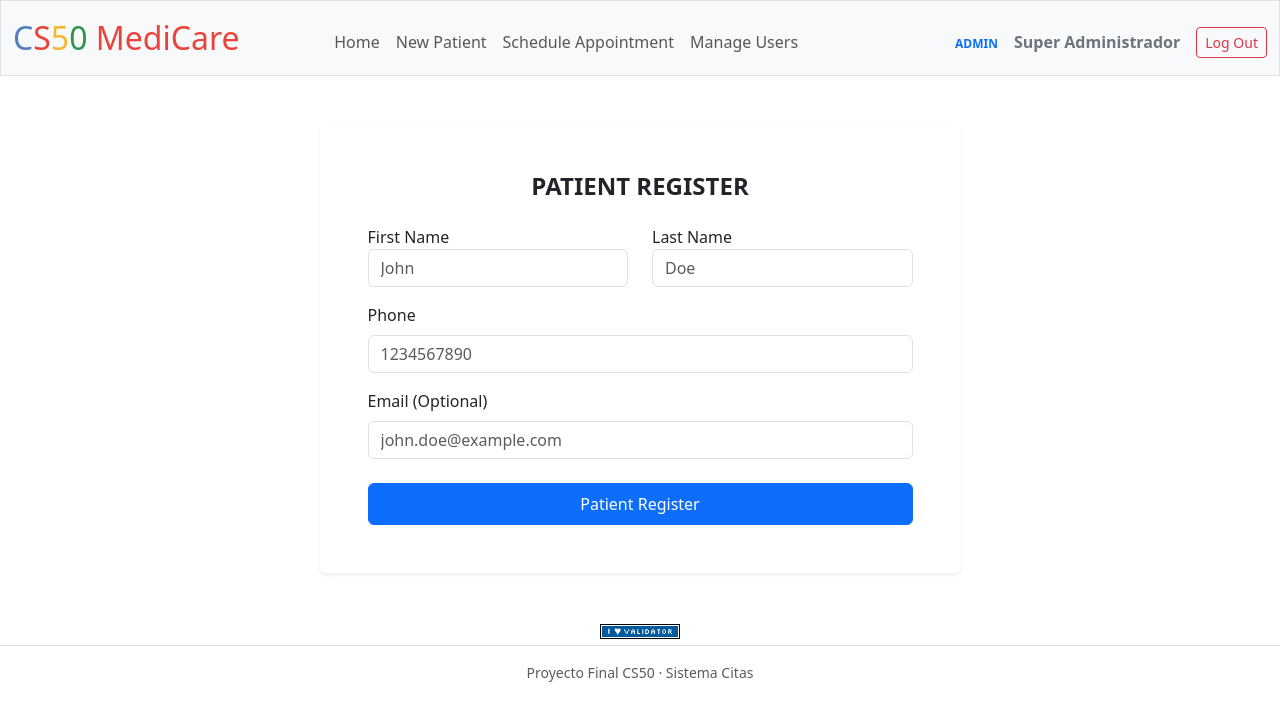
After one commit to alexcham23/proyecto-final-cs50-clinic, a Flask app: page /patients/new in a window 1280 px wide. The commit adds this page. Shown: the top 721 px of the page. Run offline with Flask 3, Linux system fonts and the light colour scheme; a user stored in the database is signed in; some libraries are stand-ins or nearby versions.

Commit message:
add: register patiente appointment

```diff
--- a/app.py
+++ b/app.py
@@ -1,4 +1,6 @@
 import os
+import re
+from datetime import datetime
 
 from cs50 import SQL
 from flask import Flask, flash, g, redirect, render_template, request, session
@@ -70,16 +72,16 @@ def index():
         # Fetch today's appointments for the receptionist dashboard
         today_appointments = db.execute(
             """
-            SELECT a.id, p.first_name || ' ' || p.last_name AS patient_name,
-                d.full_name AS doctor_name, d.specialty,
-                a.scheduled_date
+            SELECT a.id, a.scheduled_date, a.scheduled_time, a.status,
+            p.first_name || ' ' || p.last_name AS patient_name,
+            d.full_name AS doctor_name, d.specialty
             FROM appointments a
             JOIN patients p ON a.patient_id = p.id
             JOIN users d ON a.doctor_id = d.id
-            WHERE DATE(a.scheduled_date) = DATE('now')
             ORDER BY a.scheduled_date ASC
             """
         )
+        print(today_appointments)
         return render_template(template, appointments=today_appointments)
     return apology("Rol not found", 403)
 
@@ -139,8 +141,87 @@ def manage_users():
 @role_required("receptionist", "admin")
 def new_patient():
     """Show history of transactions"""
-    return render_template("new_patient.html")
+    if request.method == "POST":
+        # Get form data
+        first_name = request.form.get("first_name", "").strip()
+        last_name = request.form.get("last_name", "").strip()
+        phone = request.form.get("phone", "").strip()
+        email = request.form.get("email", "").strip()
 
+        # Validate form data
+        if not all([first_name, last_name, phone]):
+            return apology("All fields are required", 400)
+        if not phone.isdigit() or len(phone) < 7:
+            return apology("Invalid contact number", 400)
+        if email and not re.fullmatch(r"[^@\s]+@[^@\s]+\.[^@\s]+", email):
+            return apology("Invalid email address", 400)
+
+        # Insert new patient into the database
+        db.execute(
+            "INSERT INTO patients (first_name, last_name, phone, email) VALUES (?, ?, ?, ?)",
+            first_name,
+            last_name,
+            phone,
+            email,
+        )
+        flash(f"Paciente {first_name} {last_name} creado exitosamente.", "success")
+        return redirect("/appointments/new")
+    return render_template("patient_form.html")
+
+@app.route("/appointments/new", methods=["GET", "POST"])
+@login_required
+@role_required("receptionist", "admin")
+def new_appointment():
+    """appointment form"""
+    if request.method == "POST":
+        # Get form data
+        patient_id = request.form.get("patient_id", "")
+        doctor_id = request.form.get("doctor_id", "")
+        date = request.form.get("date", "")
+        time = request.form.get("time", "")
+        reason = request.form.get("reason", "").strip()
+
+        # Validate form data
+        if not all([patient_id, doctor_id, date, time, reason]):
+            return apology("All fields are required", 400)
+
+        try:
+            appointment_date = datetime.strptime(date, "%Y-%m-%d").date()
+            appointment_time = datetime.strptime(time, "%H:%M").time()
+        except ValueError:
+            return apology("Invalid appointment date or time", 400)
+
+        opening_time = datetime.strptime("09:00", "%H:%M").time()
+        closing_time = datetime.strptime(
+            "14:00" if appointment_date.weekday() == 5 else "16:00", "%H:%M"
+        ).time()
+
+        if appointment_date.weekday() == 6 or not (opening_time <= appointment_time <= closing_time):
+            return apology(
+                "Appointments are available Monday to Friday from 09:00 to 16:00 "
+                "and Saturdays from 09:00 to 14:00.",
+                400,
+            )
+
+        # validate conflict with existing appointments
+        conflict = db.execute(
+            "SELECT id FROM appointments WHERE doctor_id = ? AND scheduled_date = ? AND scheduled_time = ?",
+            doctor_id, date, time
+        )
+
+        if len(conflict) > 0:
+            return apology("The doctor is already booked for this time.", 400)
+        # Insert new appointment into the database
+        db.execute(
+            "INSERT INTO appointments (patient_id, doctor_id, scheduled_date, scheduled_time, reason) VALUES (?, ?, ?, ?, ?)",
+            patient_id, doctor_id,date,time, reason
+        )
+
+        flash(f"Cita programada exitosamente.", "success")
+        return redirect("/")
+    patients = db.execute("SELECT id, first_name || ' ' || last_name AS name FROM patients ORDER BY last_name")
+    doctors = db.execute("SELECT id, full_name, specialty FROM users WHERE role = 'doctor' ORDER BY full_name")
+    return render_template("appointment_form.html" , patients=patients, doctors=doctors)
 
 @app.route("/login", methods=["GET", "POST"])
 def login():
--- /dev/null
+++ b/templates/patient_form.html
@@ -0,0 +1,38 @@
+{% extends "layout.html" %}
+
+{% block title %}
+    New Patient
+{% endblock %}
+
+{% block main %}
+    <div class="row justify-content-center">
+        <div class="col-md-7">
+            <div class="card shadow-sm border-0 p-4">
+                <div class="card-body p-4">
+                    <h4 class="card-title mb-4 fw-bold text-uppercase">Patient Register</h4>
+                    <form action="/patients/new" method="post">
+                        <div class="row">
+                            <div class="col-md-6 mb-3 text-start">
+                                <label for="first_name">First Name</label>
+                                <input  class="form-control" type="text" name="first_name" id="first_name" placeholder="John" required>
+                            </div>
+                            <div class="col-md-6 mb-3 text-start">
+                                <label for="last_name">Last Name</label>
+                                <input  class="form-control" type="text" name="last_name" id="last_name" placeholder="Doe" required>
+                            </div>
+                        </div>
+                        <div class="mb-3 text-start">
+                            <label class="form-label" for="phone"> Phone</label>
+                            <input class="form-control" type="tel" name="phone" id="phone" placeholder="1234567890" required>
+                        </div>
+                        <div class="mb-4 text-start">
+                            <label class="form-label" for="email">Email (Optional)</label>
+                            <input class="form-control" type="email" name="email" id="email" placeholder="john.doe@example.com">
+                        </div>
+                        <button type="submit" class="btn btn-primary w-100 py-2">Patient Register</button>
+                    </form>
+                </div>
+            </div>
+        </div>
+    </div>
+{% endblock %}
--- a/templates/receptionist_dashboard.html
+++ b/templates/receptionist_dashboard.html
@@ -29,8 +29,8 @@
                 <tbody>
                     {% for appointment in appointments %}
                     <tr>
-                        <td>{{ appointment.schedule_date }}</td>
-                        <td>{{ appointment.schedele_hour }}</td>
+                        <td>{{ appointment.scheduled_date }}</td>
+                        <td>{{ appointment.scheduled_time }}</td>
                         <td>{{ appointment.patient_name }}</td>
                         <td>{{ appointment.doctor_name }}</td>
                         <td>{{ appointment.specialty }}</td>
```
Also changed, not shown: templates/appointment_form.html (added, +77 -0 lines), clinicMedic.db.
